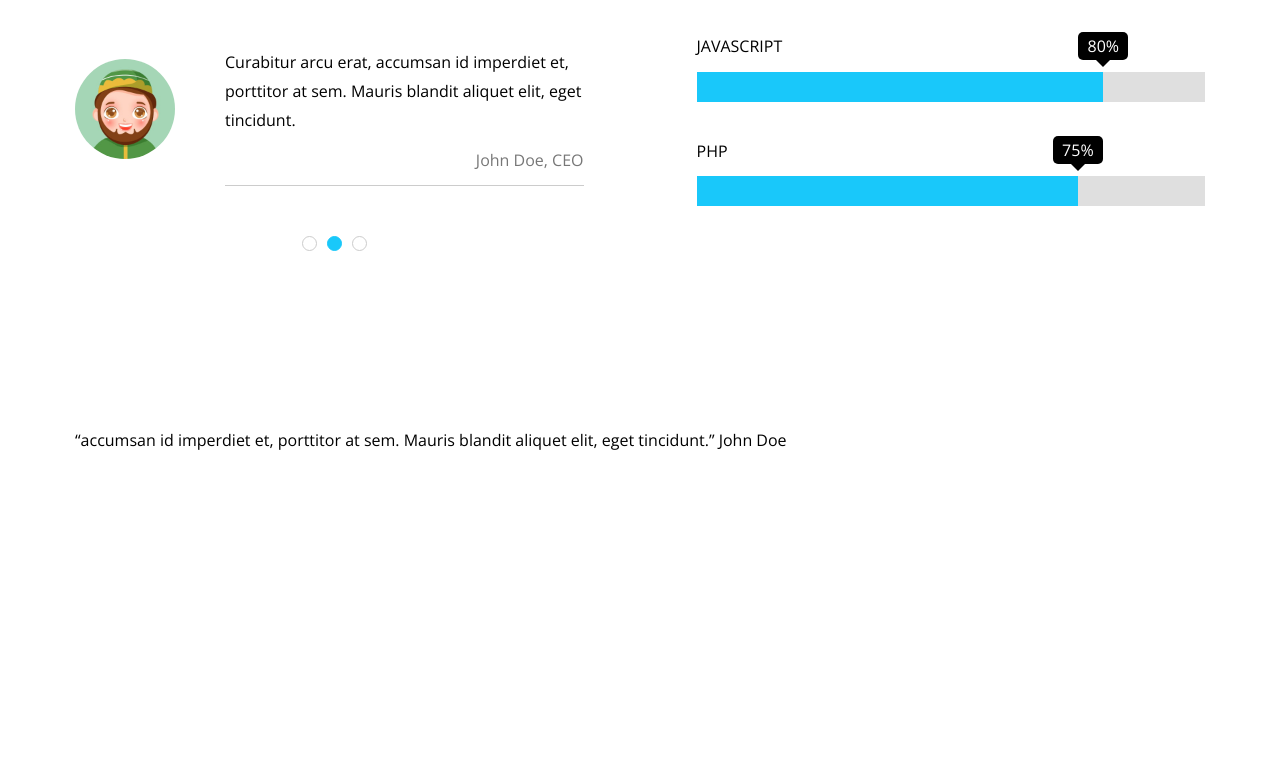
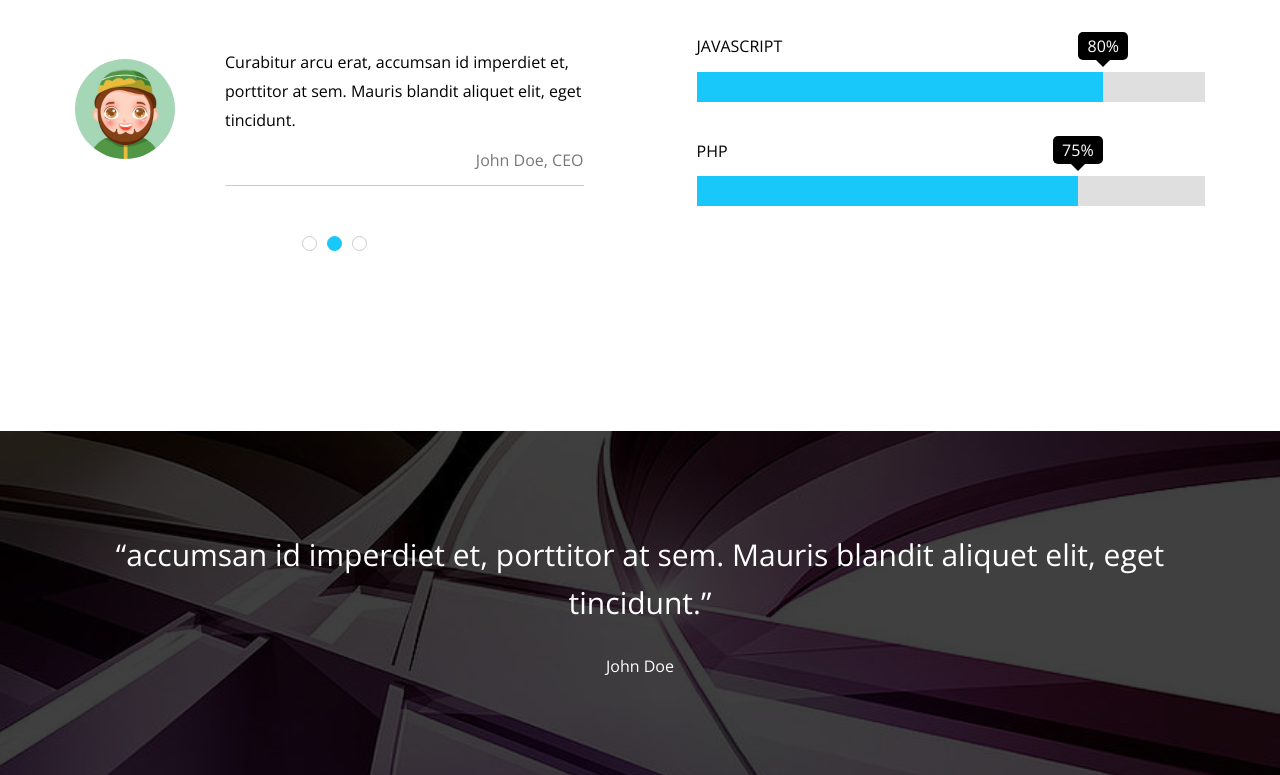
Before and after one commit to MahmoudsMohammed/project_two, a plain HTML site: page index.html in a window 1280 px wide. Shown: the part 5416-6191 px from the top of the page. Before the commit the page ends 5867 px from the top, so only its background shows below. Drawn offline with nearby package versions, Linux system fonts and the light colour scheme.

Commit message:
style qoute section

```diff
--- a/style/app.css
+++ b/style/app.css
@@ -658,3 +658,20 @@ header .container nav .links:hover + ul {
   }
 }
 /* end skills */
+
+/* start qoute */
+.qoute{
+  padding-top: var(--section-padding);
+  padding-bottom: var(--section-padding);
+  background: linear-gradient(rgb(0 0 0 / 75%),rgb(0 0 0 / 75%)) , url(../static/quote.jpg);
+  background-size: cover;
+  text-align: center;
+  color: white;
+}
+.qoute .container q{
+  display: block;
+  margin-bottom: 30px;
+  line-height: 1.6;
+  font-size: 30px;
+}
+/* end qoute */
```
